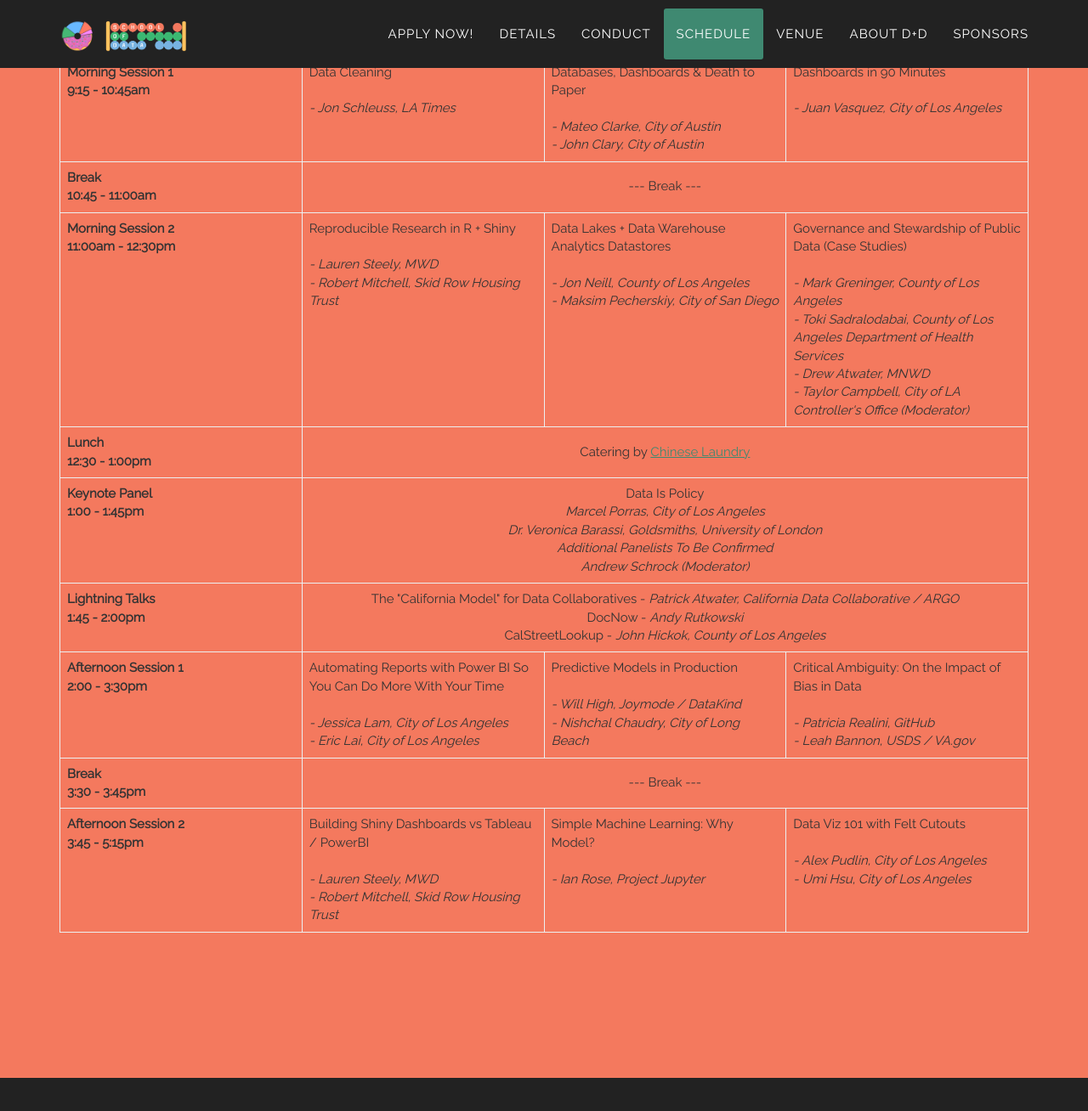
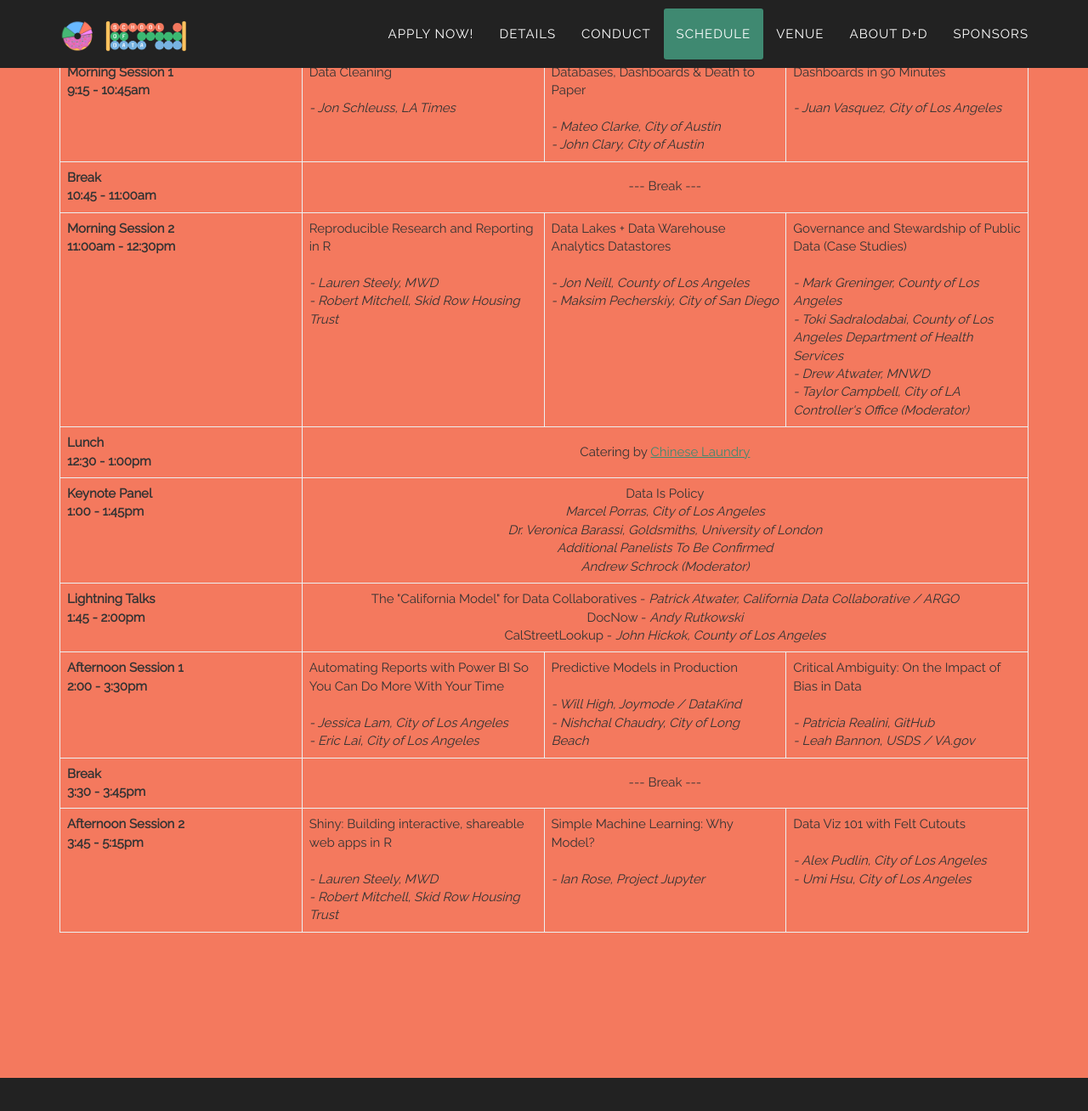
Before and after one commit to compilerla/school-of-data, a Jekyll site: the page built from index.html, in a window 1280 px wide and 1400 px high, scrolled down 5044 px. Shown: the top 1308 px of the window at 85% size. Built offline with Jekyll 4.4.1, drawn with Linux system fonts in a browser that asks for light colours; some web fonts are replaced; comment, search, counter and statistics services are not loaded.

Commit message:
update names of lauren steely robert mitchell sessions

```diff
--- a/_includes/schedule.html
+++ b/_includes/schedule.html
@@ -235,7 +235,7 @@
                                         11:00am - 12:30pm
                                     </th>
                                     <td>
-                                        Reproducible Research in R + Shiny<br><br>
+                                        Reproducible Research and Reporting in R<br><br>
                                         <em>- Lauren Steely, MWD<br>
                                         - Robert Mitchell, Skid Row Housing Trust</em>
                                     </td>
@@ -320,7 +320,7 @@
                                         3:45 - 5:15pm
                                     </th>
                                     <td>
-                                        Building Shiny Dashboards vs Tableau / PowerBI<br><br>
+                                        Shiny: Building interactive, shareable web apps in R<br><br>
                                         <em>- Lauren Steely, MWD<br>
                                         - Robert Mitchell, Skid Row Housing Trust</em>
                                     </td>
```
